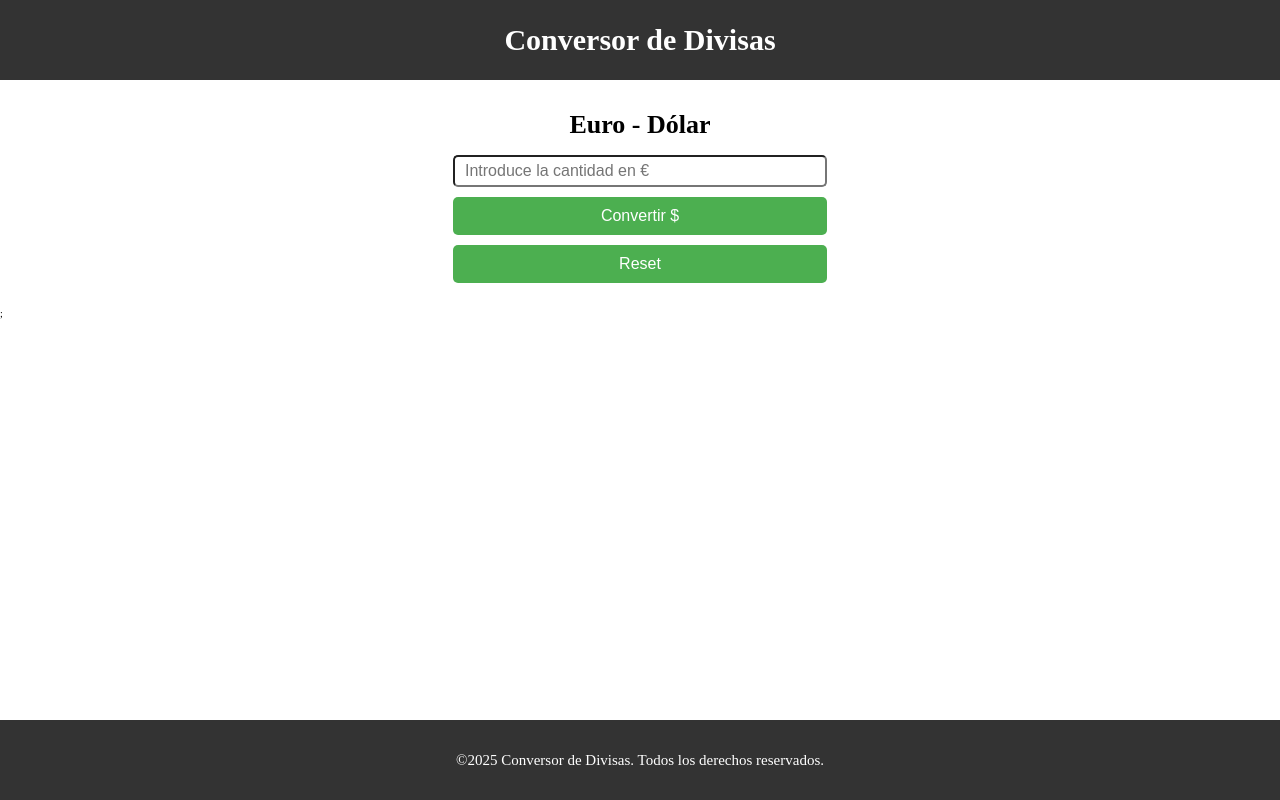
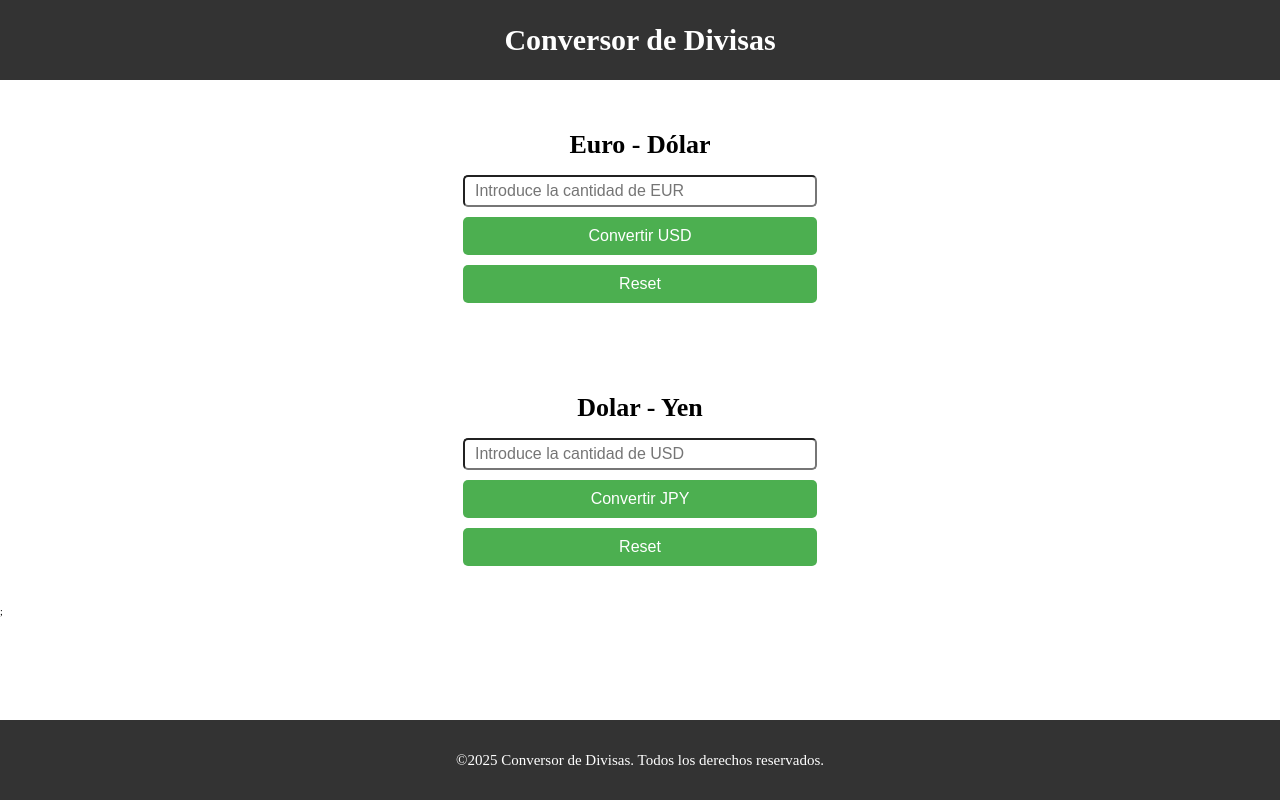
Before and after one commit to alfred3ks/conversor-divisas, a React (Vite) app: page / in a window 1280 px wide. Built offline with nearby package versions, Linux system fonts and the light colour scheme; no server answers.

Commit message:
Desacoclo llamada a la API y hago el componente Conversor mas versatil.

```diff
--- a/src/App.jsx
+++ b/src/App.jsx
@@ -4,7 +4,17 @@ import Layout from './components/Layout';
 const App = () => {
   return (
     <Layout>
-      <Conversor />;
+      <Conversor
+        title={'Euro - Dólar'}
+        baseCurrency={'EUR'}
+        targetCurrency={'USD'}
+      />
+      <Conversor
+        title={'Dolar - Yen'}
+        baseCurrency={'USD'}
+        targetCurrency={'JPY'}
+      />
+      ;
     </Layout>
   );
 };
--- /dev/null
+++ b/src/api/fetchExchangeRate.js
@@ -0,0 +1,24 @@
+const fetchExchangeRate = async (baseCurrency, targetCurrency) => {
+  try {
+    const resp = await fetch(
+      `${import.meta.env.VITE_API_EXCHANGE_RATE_API_KEY}/${baseCurrency}`
+    );
+    if (!resp.ok) {
+      throw new Error('Failed to fetch exchange rates');
+    }
+    const data = await resp.json();
+    const exChangeRate = data.conversion_rates[targetCurrency]; // Devuelve solo la tasa de conversión
+    if (!exChangeRate) {
+      throw new Error(
+        `La tasa de cambio para ${targetCurrency} no esta disponible`
+      );
+    }
+
+    return exChangeRate;
+  } catch (error) {
+    console.error(`Error al acceder a la API: ${error}`);
+    throw error;
+  }
+};
+
+export default fetchExchangeRate;
--- a/src/components/Conversor/conversor.module.css
+++ b/src/components/Conversor/conversor.module.css
@@ -5,6 +5,8 @@
   display: flex;
   flex-direction: column;
   justify-content: center;
+  margin-bottom: 10px;
+  padding: 20px 10px;
 }
 
 .title {
@@ -24,7 +26,7 @@
 
 .paragraph {
   text-align: center;
-  margin-top: 20px;
+  margin-top: 5px;
   font-size: 1.8rem;
   font-weight: bold;
 }
@@ -36,7 +38,7 @@
   }
 }
 
-@media screen and (width >1024px) {
+@media screen and (width >=1024px) {
   .container {
     width: 30%;
   }
--- a/src/components/Conversor/index.jsx
+++ b/src/components/Conversor/index.jsx
@@ -2,7 +2,9 @@ import { useEffect, useRef, useState } from 'react';
 import styles from './conversor.module.css';
 import Button from '../Button';
 
-const Conversor = () => {
+import fetchExchangeRate from '../../api/fetchExchangeRate';
+
+const Conversor = ({ title, baseCurrency, targetCurrency }) => {
   // Estado para guardar valores de la API:
   const [valor, setValor] = useState();
 
@@ -10,23 +12,18 @@ const Conversor = () => {
     // funcion asincrona para pedir valor de cambio a la API:
     const getChange = async () => {
       try {
-        const resp = await fetch(
-          import.meta.env.VITE_API_EXCHANGE_RATE_API_KEY
+        const tasaDeConversion = await fetchExchangeRate(
+          baseCurrency,
+          targetCurrency
         );
-        if (!resp.ok) {
-          throw new Error('Failed to fetch exchange rates');
-        }
-        const data = await resp.json();
-        const tasaConvertionUSD = await data.conversion_rates.USD;
-        setValor(tasaConvertionUSD);
+        setValor(tasaDeConversion);
       } catch (error) {
-        console.log(`Error al acceder a la API ${error}`);
+        console.log(`Error al obtener la tasa de conversion ${error}`);
         throw error;
       }
     };
-
     getChange();
-  }, []);
+  }, [baseCurrency, targetCurrency]);
 
   // Referencias a los elementos input y p
   const inputRef = useRef(null);
@@ -51,7 +48,7 @@ const Conversor = () => {
 
     // Convertir el valor a dólares y mostrarlo en el párrafo
     const outputValue = (inputValue * valor).toFixed(2);
-    outputRef.current.innerHTML = `$${outputValue}`;
+    outputRef.current.innerHTML = `${outputValue} - ${targetCurrency}`;
   };
 
   // Función para resetear los valores
@@ -60,16 +57,18 @@ const Conversor = () => {
     outputRef.current.innerHTML = ''; // Limpia el contenido del párrafo
   };
 
+  const placeHolder = `Introduce la cantidad de ${baseCurrency}`;
+
   return (
     <div className={styles['container']}>
-      <h1 className={styles['title']}>Euro - Dólar</h1>
+      <h1 className={styles['title']}>{title}</h1>
       <input
         className={styles['input']}
         ref={inputRef}
         type="text"
-        placeholder="Introduce la cantidad en €"
+        placeholder={placeHolder}
       />
-      <Button onClick={handleConvert}>Convertir $</Button>
+      <Button onClick={handleConvert}>Convertir {targetCurrency}</Button>
       <Button onClick={handleReset}>Reset</Button>
       <p className={styles['paragraph']} ref={outputRef}></p>
     </div>
```
